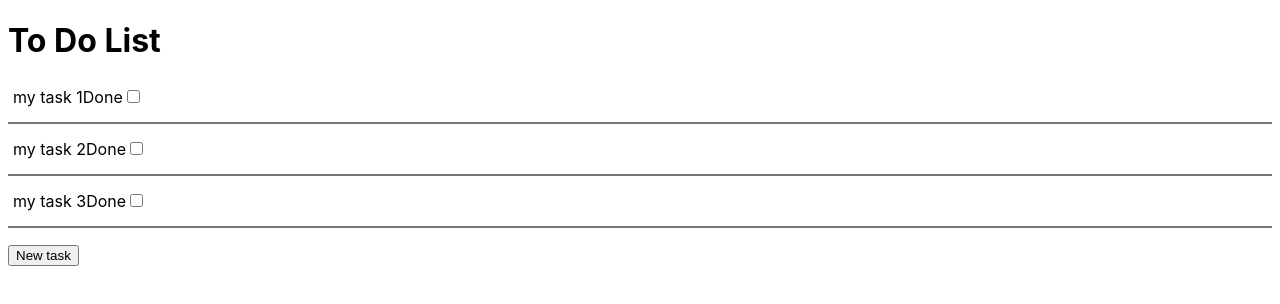
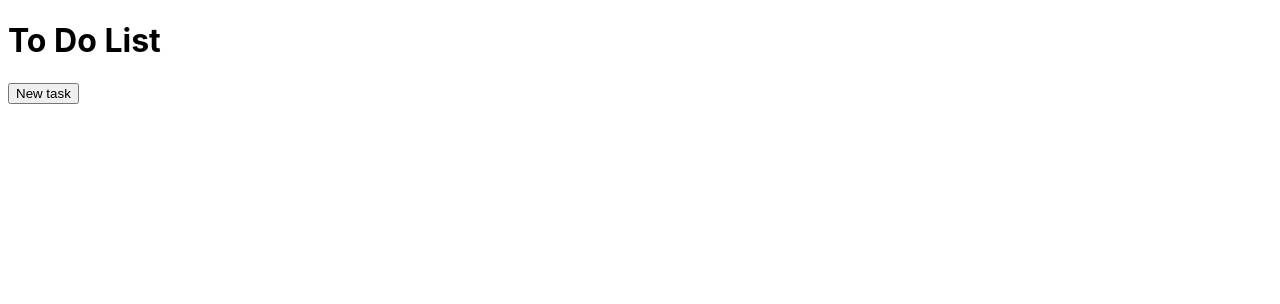
Before and after one commit to Globostofo/todo-list-reactjs, a React (Create React App) app: page / in a window 1280 px wide. Shown: the top 304 px of the page. Built offline with nearby package versions, Linux system fonts and the light colour scheme.

Commit message:
Reformated data storage

```diff
--- a/src/App.js
+++ b/src/App.js
@@ -7,11 +7,8 @@ class App extends React.Component {
     constructor(props) {
         super(props);
         this.state = {
-            tasks: [
-                <Task title="my task 1" done={false} />,
-                <Task title="my task 2" done={false} />,
-                <Task title="my task 3" done={false} />
-            ]
+            tasks: [],
+            a_i: 0
         }
     }
 
@@ -19,8 +16,14 @@ class App extends React.Component {
         return (
             <div>
                 <h1>To Do List</h1>
-                <ul className='task-list'>{this.state.tasks.map((task) => <li key={task.props.title}>{task}</li>)}</ul>
-                <button onClick={() => this.setState({tasks: this.state.tasks.concat(<Task title={prompt("Title:")} done="" />)})}>New task</button>
+                <ul className='task-list'>{this.state.tasks.map((task) =>
+                    <li key={task.id}><Task id={task.id} title={task.title} checked={task.done} /></li>
+                )}</ul>
+                <button onClick={() => this.setState({tasks: this.state.tasks.concat({
+                    'id': this.state.a_i++,
+                    'title': prompt("Title:"),
+                    'done': false
+                })})}>New task</button>
             </div>
         );
     }
--- a/src/Task.js
+++ b/src/Task.js
@@ -11,7 +11,7 @@ class Task extends React.Component {
     render() {
         return (
             <div className="task">
-                <label>{this.props.title}</label>
+                <label class="title">{this.props.title}</label>
                 <label>Done</label>
                 <input type="checkbox" checked={this.state.done} onChange={() => this.setState({done: !this.state.done})} />
             </div>
```
